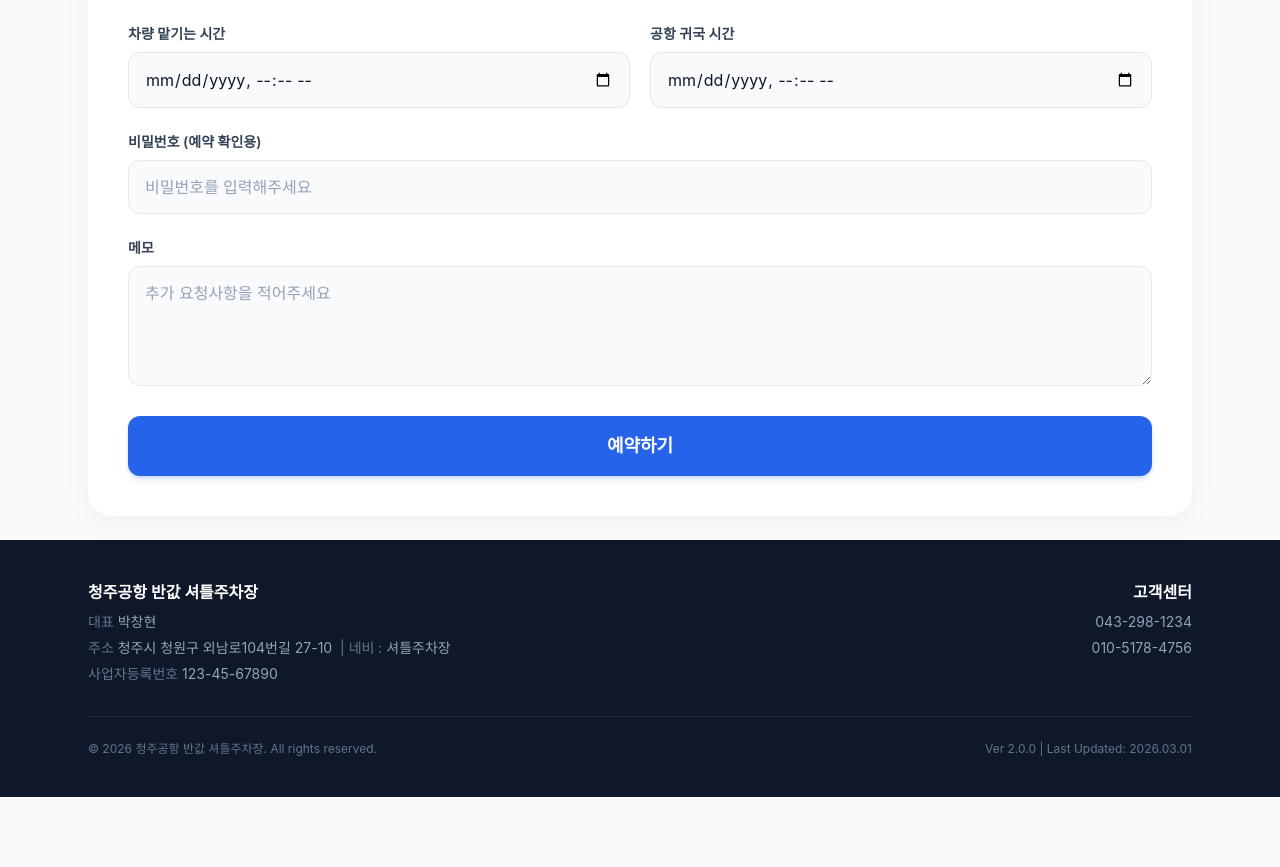
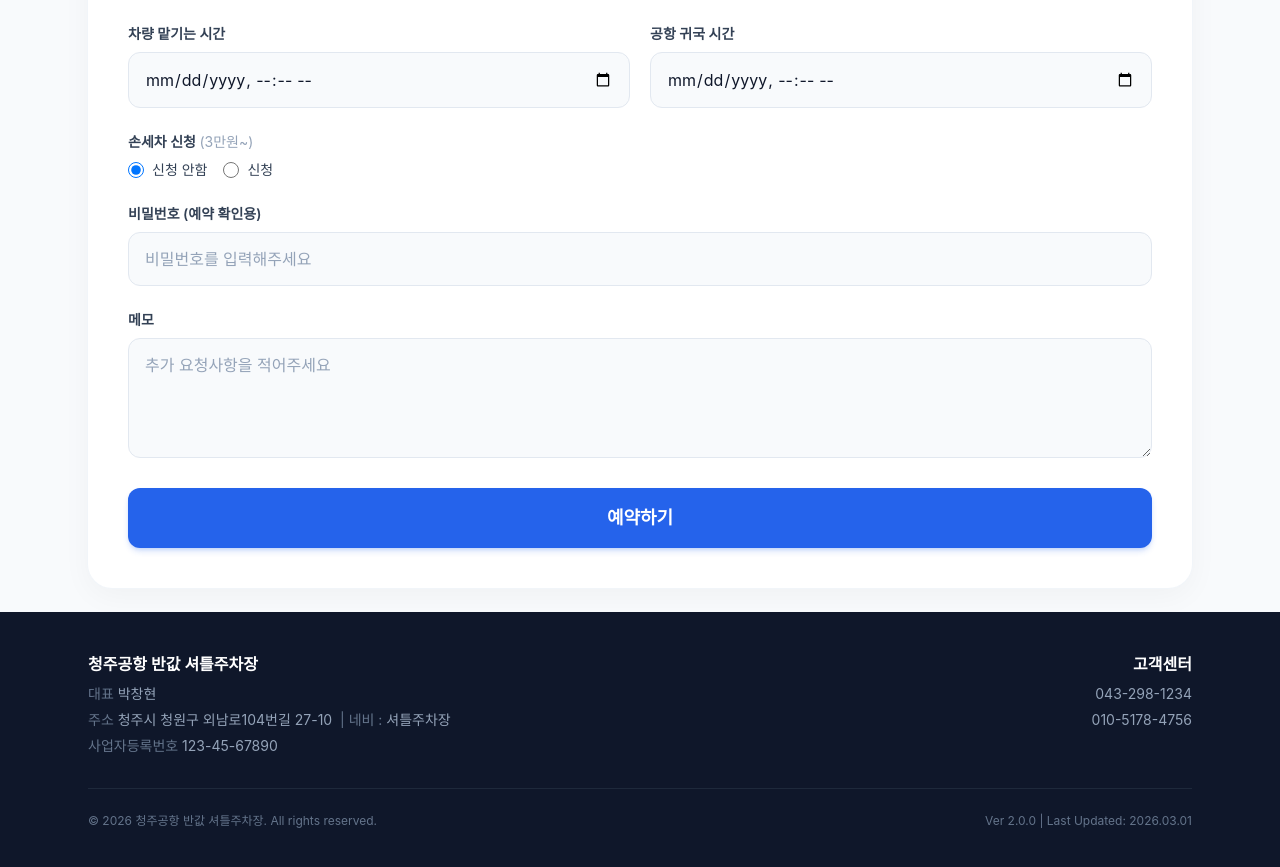
Before and after one commit to blueeye2024/parking, a React (Vite) app in the folder frontend/: page / in a window 1280 px wide. Shown: the part 1020-1887 px from the top of the page. Before the commit the page ends 1817 px from the top, so only its background shows below. Built offline with nearby package versions, Linux system fonts and the light colour scheme; a web font is replaced by a local one.

Commit message:
손세차 신청 기능 추가 (DB컬럼, 폼, SMS 반영)

```diff
--- a/frontend/src/components/Reserve.jsx
+++ b/frontend/src/components/Reserve.jsx
@@ -10,7 +10,8 @@ const Reserve = () => {
         drop_off_time: '',
         pick_up_time: '',
         memo: '',
-        password: ''
+        password: '',
+        hand_wash: 'N'
     });
 
     const [status, setStatus] = useState({ type: '', message: '' });
@@ -159,6 +160,7 @@ const Reserve = () => {
                                 { label: '공항 귀국 시간', value: formatDateTime(completedReservation.pick_up_time) },
                                 { label: '이용일수', value: `${completedReservation.days}일` },
                                 { label: '예상 금액', value: `${completedReservation.price?.toLocaleString()}원` },
+                                { label: '손세차', value: completedReservation.hand_wash === 'Y' ? '신청 (3만원~)' : '미신청' },
                                 ...(completedReservation.memo ? [{ label: '메모', value: completedReservation.memo }] : []),
                             ].map((row, i) => (
                                 <div key={i} className="flex py-3.5">
@@ -212,6 +214,21 @@ const Reserve = () => {
                             </div>
                         </div>
 
+                        {/* Hand Wash */}
+                        <div>
+                            <label className={labelClass}>손세차 신청 <span className="text-slate-400 font-normal">(3만원~)</span></label>
+                            <div className="flex items-center gap-4 mt-1">
+                                <label className="flex items-center gap-2 cursor-pointer">
+                                    <input type="radio" name="hand_wash" value="N" checked={formData.hand_wash === 'N'} onChange={handleChange} className="w-4 h-4 text-brand" />
+                                    <span className="text-sm text-slate-700">신청 안함</span>
+                                </label>
+                                <label className="flex items-center gap-2 cursor-pointer">
+                                    <input type="radio" name="hand_wash" value="Y" checked={formData.hand_wash === 'Y'} onChange={handleChange} className="w-4 h-4 text-brand" />
+                                    <span className="text-sm text-slate-700">신청</span>
+                                </label>
+                            </div>
+                        </div>
+
                         {/* Password */}
                         <div>
                             <label className={labelClass}>비밀번호 (예약 확인용)</label>
```
Also changed, not shown: 1 other file (tests, documents, lock files or other folders).
